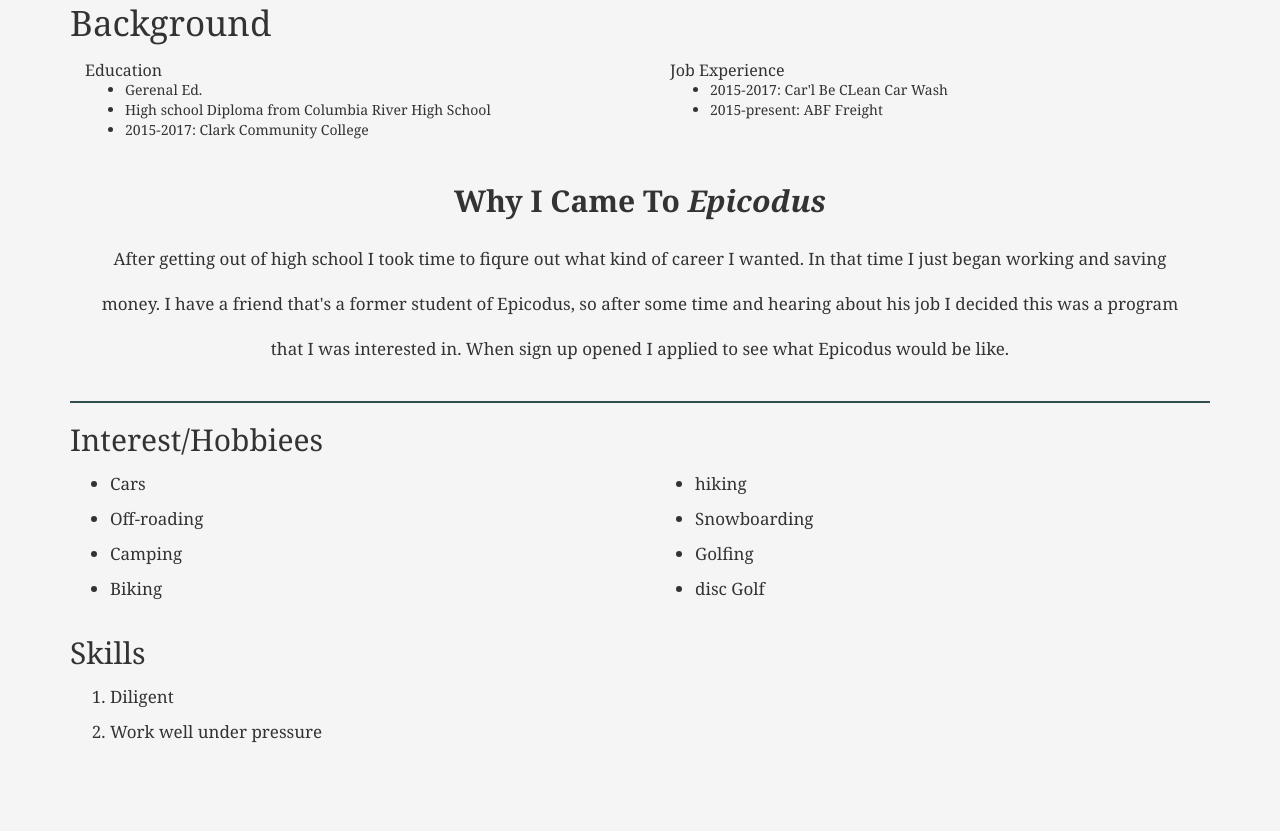
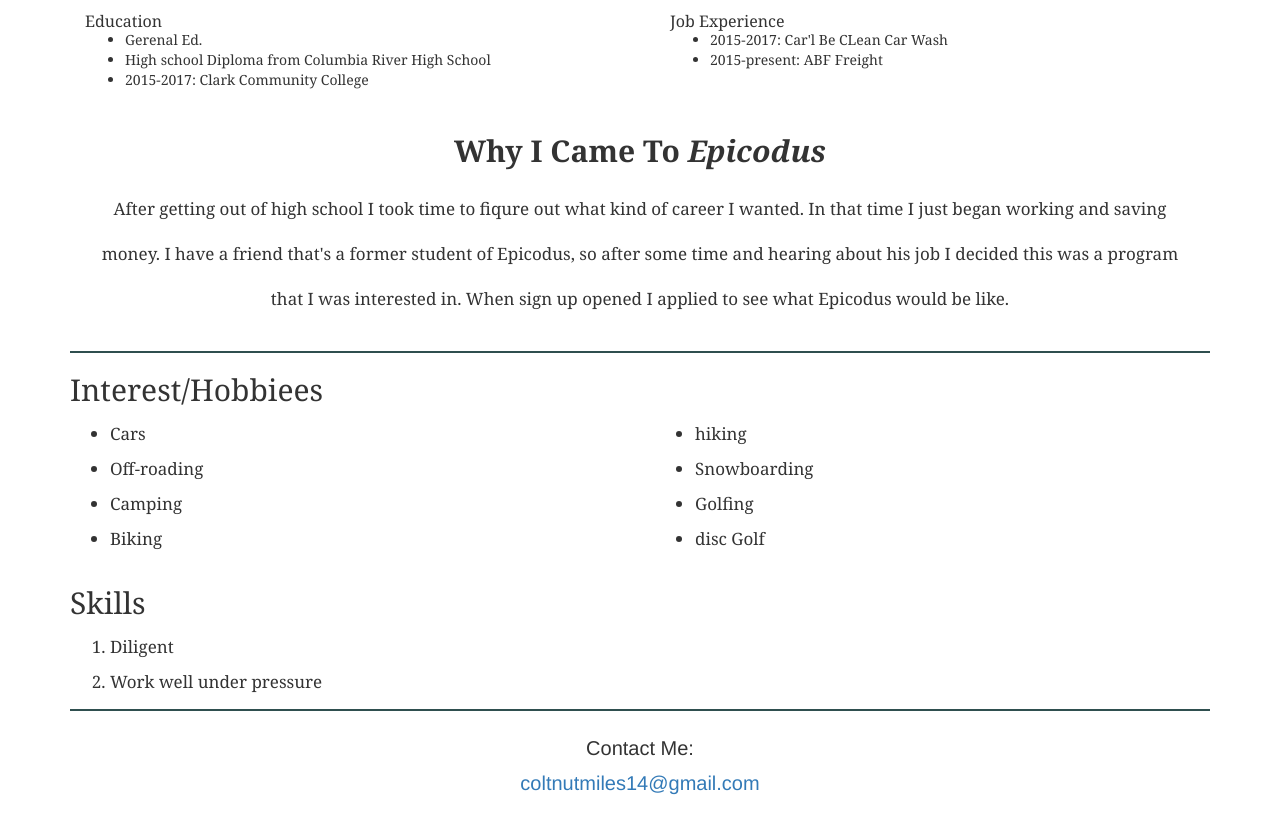
Before and after one commit to Colton141/Week1-Friday-Project, a plain HTML site: page index.html in a window 1280 px wide. Shown: the part 1402-2233 px from the top of the page. Before the commit the page ends 2161 px from the top, so only its background shows below. Drawn offline with Linux system fonts and the light colour scheme.

Commit message:
fix contact position and correct grammer

```diff
--- a/css/style.css
+++ b/css/style.css
@@ -15,9 +15,6 @@
   padding-right: 10px;
   float: right;
 }
-.contact{
-  font-size: 18px;
-  margin-left: 20px;
 }
 body{
   background-color: whitesmoke;
@@ -115,3 +112,15 @@
   width: 100%;
   font-family: georgia, serif;
 }
+.contact{
+  float: left;
+  width: 100%;
+  margin-top: 10px;
+  margin-bottom: 30px;
+}
+
+.contact h2{
+  line-height: 15px;
+  text-align: center;
+  font-size: 20px;
+}
--- a/index.html
+++ b/index.html
@@ -13,7 +13,6 @@
         <p>A Sudent Of <a href="https://www.epicodus.com"><em>Epicodus</em></a>.</p>
       </div>
     </header>
-    <h2 class="contact">Contact: <a href="mailto:coltnutmiles14@gmail.com">coltnutmiles14@gmail.com</a></h2>
     <div class="container">
       <img id="image" src="img/ME.jpeg" alt="A Photo Of Me">
       <div class="aboutme">
@@ -117,6 +116,15 @@
           </ol>
         </div>
       </div>
+      <div class="footer">
+        <footer>
+          <p></p>
+        </footer>
+      </div>
+      <div class="contact">
+        <h2>Contact Me:</h2>
+        <h2><a href="mailto:coltnutmiles14@gmail.com">coltnutmiles14@gmail.com</a></h2>
+      </div>
     </div>
   </body>
 </html>
```
